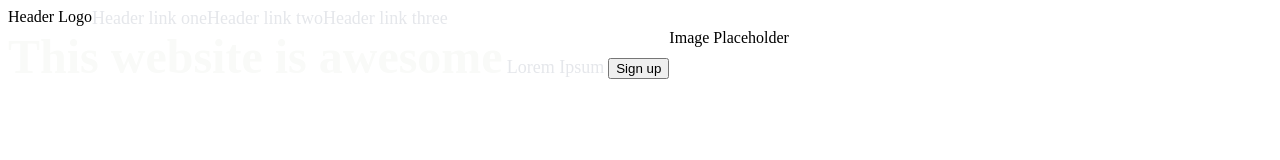
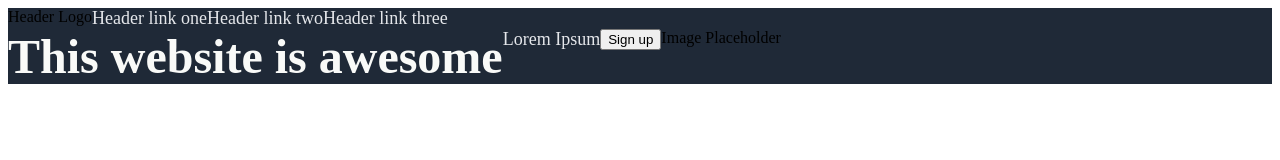
Before and after one commit to ArriusDM/odin-landingpage, a plain HTML site: page index.html in a window 1280 px wide. Drawn offline with Linux system fonts and the light colour scheme.

Commit message:
Further Testing

```diff
--- a/index.html
+++ b/index.html
@@ -7,22 +7,22 @@
     </head>
 
     <body>
-            <span class="hero">
-                <span class="header-container">
+            <div class="hero">
+                <div class="header-container">
                     <a class="headerLogo"> Header Logo</a>
                     <a class="header"> Header link one</a>
                     <a class="header"> Header link two</a>
                     <a class="header"> Header link three</a>
-                </span>
-                <span class="main-container">
-                    <span class="mainGroup">
-                        <span class="main"> This website is awesome</span>
-                        <span class="mainSub">Lorem Ipsum</span>
+                </div>
+                <div class="main-container">
+                    <div class="main-con1">
+                        <div class="main"> This website is awesome</div>
+                        <div class="mainSub">Lorem Ipsum</div>
                         <a class="mainButton"><button type="button">Sign up</button></a>
-                    </span>
-                        <span class="mainImage"> Image Placeholder</span>
-                </span>
-            </span>
+                    </div>
+                        <div class="mainImage"> Image Placeholder</div>
+                </div>
+            </div>
     </body>
 
 </html>
--- a/style.css
+++ b/style.css
@@ -23,6 +23,6 @@
     font-weight: 900;
     color: #f9faf8;
 }
-.mainImage {
-    min-height: 100px;
+.main-con1 {
+    display:flex;
 }
```
